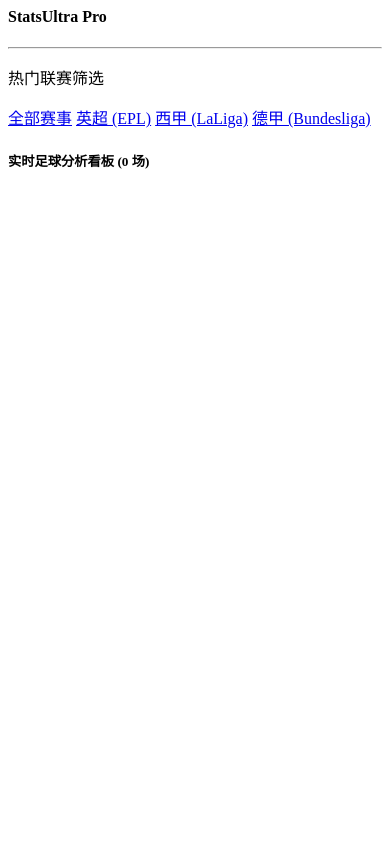
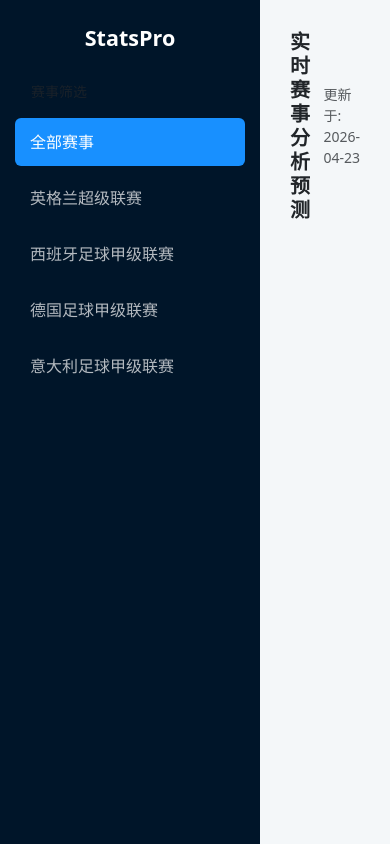
Before and after one commit to se7enseal/my-football-stats, a Flask app: page / in a window 390 px wide. Run offline with Flask 3, Linux system fonts and the light colour scheme; data that the repository does not hold is empty; some libraries are stand-ins or nearby versions.

Commit message:
“彻底修复排版，重建恶变栏和列表结构”

```diff
--- a/templates/index.html
+++ b/templates/index.html
@@ -1,45 +1,102 @@
+<!DOCTYPE html>
+<html lang="zh-CN">
+<head>
+    <meta charset="UTF-8">
+    <meta name="viewport" content="width=device-width, initial-scale=1.0">
+    <title>StatsPro | 足球大数据</title>
+    <link href="https://lf6-cdn-tos.bytecdntp.com/cdn/expire-1-M/bootstrap/5.1.3/css/bootstrap.min.css" rel="stylesheet">
+    <style>
+        /* 强制全屏布局，防止排版塌陷 */
+        html, body { height: 100%; margin: 0; padding: 0; background: #f4f7f9; }
+        .wrapper { display: flex; height: 100vh; width: 100vw; overflow: hidden; }
+
+        /* 左侧固定的深色侧边栏 */
+        .sidebar {
+            width: 260px; background: #001529; color: white;
+            display: flex; flex-direction: column; flex-shrink: 0; padding: 25px 15px;
+        }
+        .sidebar h4 { font-weight: bold; color: #fff; margin-bottom: 30px; text-align: center; }
+        .sidebar .nav-link {
+            color: rgba(255,255,255,0.7); padding: 12px 15px; margin-bottom: 8px;
+            border-radius: 6px; text-decoration: none; transition: 0.3s; display: block;
+        }
+        .sidebar .nav-link:hover, .sidebar .nav-link.active { background: #1890ff; color: #fff; }
+
+        /* 右侧可滚动的列表区 */
+        .main-content { flex-grow: 1; overflow-y: auto; padding: 30px; }
+        .match-card { background: white; border-radius: 10px; margin-bottom: 15px; border: 1px solid #e8e8e8; box-shadow: 0 2px 8px rgba(0,0,0,0.05); }
+
+        /* 列表行对齐 */
+        .match-row { display: flex; align-items: center; padding: 20px; }
+        .col-league { width: 120px; font-size: 13px; color: #999; font-weight: 500; }
+        .col-time { width: 150px; font-size: 14px; color: #333; }
+        .col-teams { flex-grow: 1; display: flex; justify-content: center; align-items: center; font-weight: 600; font-size: 16px; }
+        .team-box { width: 160px; display: flex; align-items: center; }
+        .col-predict { width: 120px; text-align: center; color: #ff4d4f; font-weight: bold; }
+        .col-action { width: 100px; text-align: right; }
+
+        /* 详情展开区美化 */
+        .detail-panel { display: none; padding: 20px; background: #fafafa; border-top: 1px solid #f0f0f0; border-radius: 0 0 10px 10px; }
+        .stat-badge { background: #e6f7ff; color: #1890ff; padding: 4px 12px; border-radius: 4px; font-size: 12px; }
+
+        .btn-detail { border-radius: 20px; padding: 4px 15px; font-size: 13px; }
+    </style>
+</head>
+<body>
+
+<div class="wrapper">
     <div class="sidebar">
-    <h4>StatsUltra Pro</h4>
-    <hr>
-    <p class="small text-muted">热门联赛筛选</p>
-    <a href="/" class="btn btn-outline-light btn-sm w-100 mb-2">全部赛事</a>
-    <a href="/?league=39" class="btn btn-outline-light btn-sm w-100 mb-2">英超 (EPL)</a>
-    <a href="/?league=140" class="btn btn-outline-light btn-sm w-100 mb-2">西甲 (LaLiga)</a>
-    <a href="/?league=78" class="btn btn-outline-light btn-sm w-100 mb-2">德甲 (Bundesliga)</a>
+        <h4>StatsPro</h4>
+        <div class="mb-4">
+            <p class="small px-3 text-muted">赛事筛选</p>
+            <a href="/" class="nav-link active">全部赛事</a>
+            <a href="/?league=39" class="nav-link">英格兰超级联赛</a>
+            <a href="/?league=140" class="nav-link">西班牙足球甲级联赛</a>
+            <a href="/?league=78" class="nav-link">德国足球甲级联赛</a>
+            <a href="/?league=135" class="nav-link">意大利足球甲级联赛</a>
+        </div>
     </div>
 
-<div class="main">
-    <h5 class="mb-4">实时足球分析看板 ({{ matches|length }} 场)</h5>
+    <div class="main-content">
+        <div class="d-flex justify-content-between align-items-center mb-4">
+            <h5 class="fw-bold m-0">实时赛事分析预测</h5>
+            <div class="text-muted small">更新于: 2026-04-23</div>
+        </div>
+
         <div class="match-list">
             {% for m in matches %}
             <div class="match-card">
-            <div class="match-info">
-                <div class="col-l">{{ m.league }}</div>
-                <div class="col-t">{{ m.time }}</div> <div class="col-vs">
+                <div class="match-row">
+                    <div class="col-league">{{ m.league }}</div>
+                    <div class="col-time">{{ m.time }}</div>
+                    <div class="col-teams">
+                        <div class="team-box justify-content-end">
                             <span>{{ m.home }}</span>
-                    <img src="{{ m.home_logo }}" width="24" class="mx-2">
-                    <span class="mx-3 text-muted">VS</span>
-                    <img src="{{ m.away_logo }}" width="24" class="mx-2">
+                            <img src="{{ m.home_logo }}" width="28" class="ms-2">
+                        </div>
+                        <span class="mx-4 text-muted" style="font-size: 12px;">VS</span>
+                        <div class="team-box justify-content-start">
+                            <img src="{{ m.away_logo }}" width="28" class="me-2">
                             <span>{{ m.away }}</span>
                         </div>
-                <div class="col-p">{{ m.prediction }}</div>
-                <div class="col-a">
-                    <button class="btn btn-sm btn-primary" onclick="toggle('{{ m.id }}')">数据详情</button>
+                    </div>
+                    <div class="col-predict">{{ m.prediction }}</div>
+                    <div class="col-action">
+                        <button class="btn btn-primary btn-detail" onclick="toggle('{{ m.id }}')">数据详情</button>
                     </div>
                 </div>
-            <div id="box-{{ m.id }}" class="detail-box">
+
+                <div id="box-{{ m.id }}" class="detail-panel">
                     <div class="row">
-                    <div class="col-md-6">
-                        <h6>📊 战绩概览</h6>
-                        <div class="alert alert-light border small">
-                            【{{ m.home }}】近期表现：胜、平、胜、负、平<br>
-                            【{{ m.away }}】近期表现：负、负、胜、平、负
+                        <div class="col-md-7">
+                            <div class="mb-3"><span class="stat-badge">战绩概览</span></div>
+                            <p class="small text-muted">主队 【{{ m.home }}】 近5场：胜 / 平 / 胜 / 负 / 胜</p>
+                            <p class="small text-muted">客队 【{{ m.away }}】 近5场：负 / 负 / 平 / 胜 / 负</p>
                         </div>
-                    </div>
-                    <div class="col-md-6 border-start">
-                        <h6>🧠 AI 深度建议</h6>
-                        <p class="small">{{ m.analysis }}</p>
-                        <div class="text-danger fw-bold">预测方向：{{ m.prediction }}</div>
+                        <div class="col-md-5 border-start">
+                            <div class="mb-3"><span class="stat-badge">AI 核心建议</span></div>
+                            <p class="small mb-2">{{ m.analysis }}</p>
+                            <div class="text-danger fw-bold">推荐方向：{{ m.prediction }}</div>
                         </div>
                     </div>
                 </div>
@@ -47,3 +104,17 @@
             {% endfor %}
         </div>
     </div>
+</div>
+
+<script>
+    function toggle(id) {
+        let el = document.getElementById('box-' + id);
+        let all = document.querySelectorAll('.detail-panel');
+        // 关闭其他，只看一个
+        all.forEach(p => { if(p.id !== 'box-'+id) p.style.display = 'none'; });
+        el.style.display = (el.style.display === 'block') ? 'none' : 'block';
+    }
+</script>
+
+</body>
+</html>
```
Lines whose indentation alone changed are shown as unchanged.
